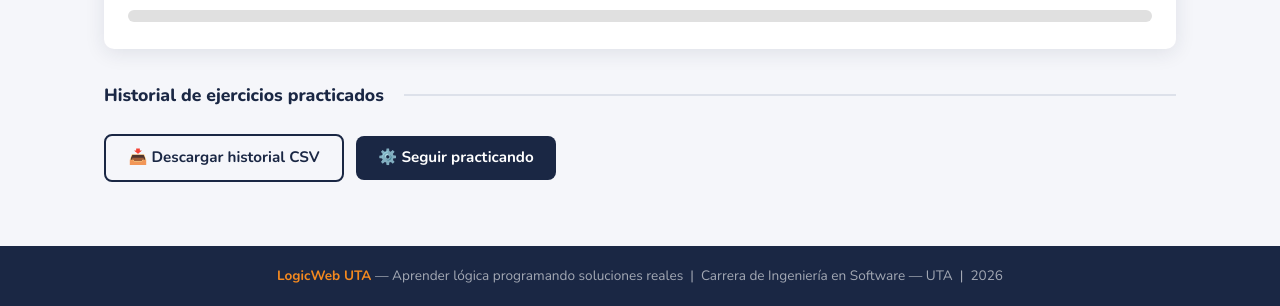
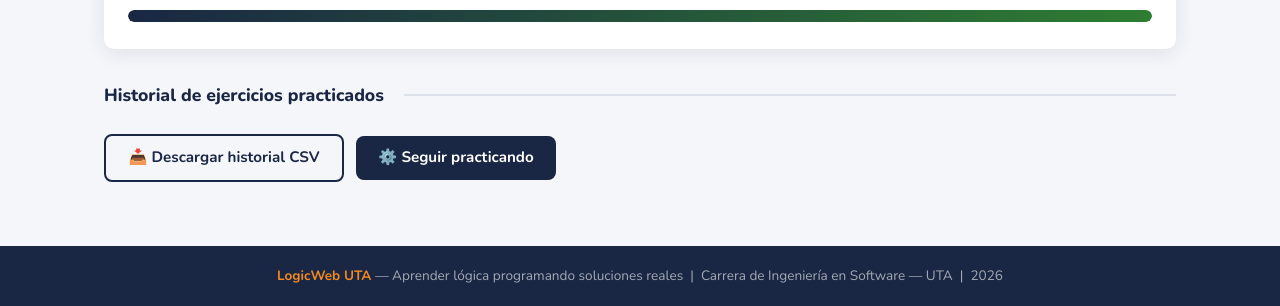
Before and after one commit to Osyanne/LogicWeb-UTA, a Django app: template templates/reportes/mi_progreso.html in a window 1280 px wide. Shown: the part 357-663 px from the top of the page. Run offline with Django 5.2, Linux system fonts and the light colour scheme; the template is opened without the code that fills it, so the values that code supplies are empty; some libraries are stand-ins or nearby versions.

Commit message:
fix(reportes): barra de progreso usaba variable CSS --verde inexistente
La variable correcta es --verde-ok. Con --verde sin definir, el linear-gradient se invalidaba (invalid-at-computed-value-time) y el relleno quedaba transparente, mostrando las barras de progreso vacias sin importar el porcentaje.

```diff
--- a/static/css/reportes.css
+++ b/static/css/reportes.css
@@ -52,7 +52,7 @@
   overflow: hidden;
 }
 .progress-bar-fill {
-  background: linear-gradient(90deg, var(--azul), var(--verde));
+  background: linear-gradient(90deg, var(--azul), var(--verde-ok));
   height: 100%;
   border-radius: 999px;
   transition: width .6s ease;
@@ -102,7 +102,7 @@
 .unidad-bar-fill {
   height: 100%;
   border-radius: 999px;
-  background: linear-gradient(90deg, var(--azul), var(--verde));
+  background: linear-gradient(90deg, var(--azul), var(--verde-ok));
   transition: width .5s ease;
 }
 
```
